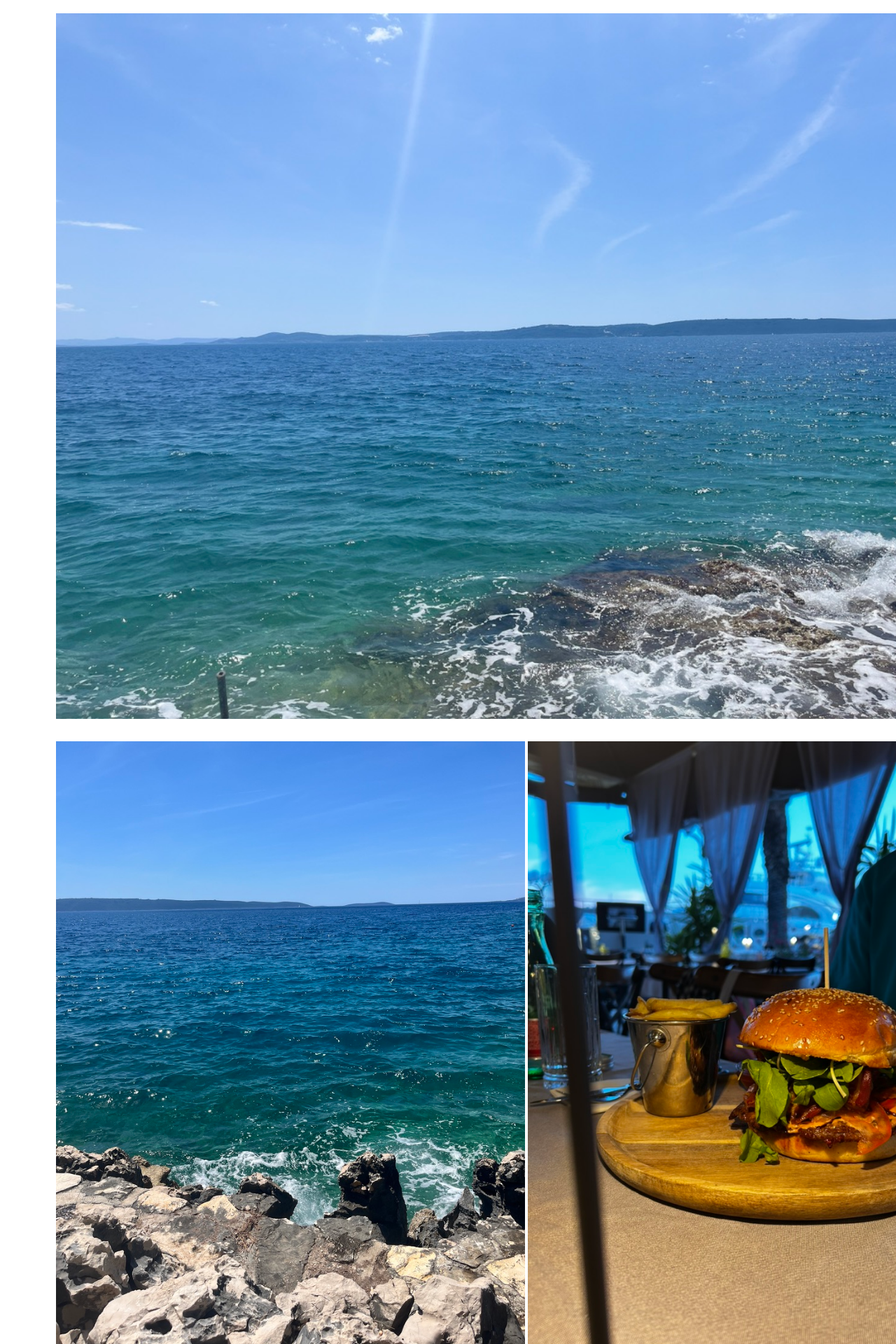
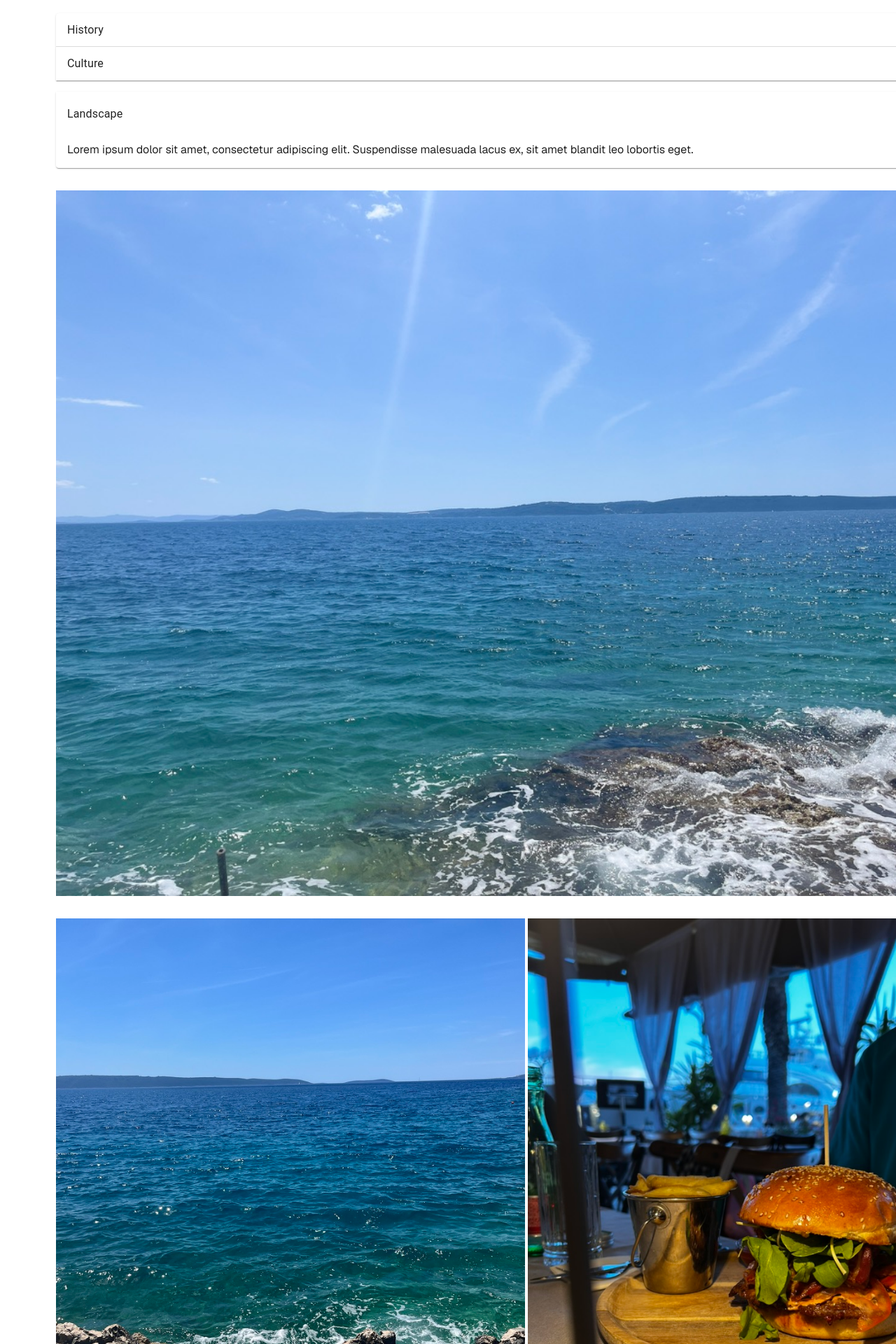
Before and after one commit to Deadly-Phantom/holiday-react, a Next.js app: page / in a window 1280 px wide. Shown: the part 700-2620 px from the top of the page at 70% size. Built offline with nearby package versions, Linux system fonts and the light colour scheme.

Commit message:
Refactored code

```diff
--- a/src/app/page.tsx
+++ b/src/app/page.tsx
@@ -1,128 +1,24 @@
 "use client";
 import Image from "next/image";
 import styles from "./page.module.css";
-import {
-  AppBar,
-  Avatar,
-  Box,
-  Button,
-  Card,
-  CardActions,
-  CardContent,
-  CardMedia,
-  IconButton,
-  ImageList,
-  ImageListItem,
-  ImageListItemBar,
-  Slider,
-  Stack,
-  Toolbar,
-  Typography,
-} from "@mui/material";
-import { LocalAirport, Menu } from "@mui/icons-material";
+import { Button } from "@mui/material";
+import { LocalAirport } from "@mui/icons-material";
+import TopBar from "@/components/TopBar";
+import Details from "@/components/Details";
+import SummaryCard from "@/components/SummaryCard";
+import Gallery from "@/components/Gallery";
 
-const itemData = [
-  {
-    img: "water.jpeg",
-    title: "Rocky beach",
-    author: "@tristan_heusser",
-  },
-  {
-    img: "burger.jpeg",
-    title: "Burger",
-    author: "@tristan_heusser",
-  },
-  {
-    img: "pizza.jpeg",
-    title: "Pizza",
-    author: "@tristan_heusser",
-  },
-  {
-    img: "icecream.jpeg",
-    title: "Icecream",
-    author: "@tristan_heusser",
-  },
-  {
-    img: "friends.jpeg",
-    title: "Friends",
-    author: "@tristan_heusser",
-  },
-  {
-    img: "dinner.jpeg",
-    title: "Dinner",
-    author: "@tristan_heusser",
-  },
-  {
-    img: "evening.jpeg",
-    title: "Evening",
-    author: "@tristan_heusser",
-  },
-  {
-    img: "basketball.jpeg",
-    title: "Basketball",
-    author: "@tristan_heusser",
-  },
-];
 export default function Home() {
   return (
     <>
-      <Box sx={{ flexGrow: 1 }}>
-        <AppBar position="static">
-          <Toolbar>
-            <IconButton
-              size="large"
-              edge="start"
-              color="inherit"
-              aria-label="menu"
-              sx={{ mr: 2 }}
-            >
-              <Menu />
-            </IconButton>
-            <Typography variant="h6" component="div" sx={{ flexGrow: 1 }}>
-              Menu
-            </Typography>
-            <Button color="inherit">Login</Button>
-          </Toolbar>
-        </AppBar>
-      </Box>
+      <TopBar />
       <div className={styles.page}>
         <main className={styles.main}>
           <Button variant="outlined" startIcon={<LocalAirport />}>
             Croatia Trip 2025
           </Button>
-          <Card sx={{ maxWidth: 345 }}>
-            <CardMedia
-              sx={{ height: 140 }}
-              image="night.jpeg"
-              title="Croatia"
-            />
-            <CardContent>
-              <Stack
-                direction="row"
-                spacing={2}
-                alignItems={"center"}
-                sx={{ width: "100%", marginTop: 2, marginBottom: 2 }}
-              >
-                <Avatar
-                  alt="Remy Sharp"
-                  src="/avatar.jpeg"
-                  sx={{ width: 60, height: 60 }}
-                />
-                <Typography gutterBottom variant="h5" component="div">
-                  Croatia at Night
-                </Typography>
-              </Stack>
-              <Typography variant="body2" sx={{ color: "text.secondary" }}>
-                Lorem ipsum dolor sit amet consectetur adipisicing elit. Ut
-                voluptatibus molestiae nobis quam accusamus rerum tenetur est
-                repellat nemo autem.
-              </Typography>
-            </CardContent>
-            <CardActions>
-              <Button size="small">Share</Button>
-              <Button size="small">Learn More</Button>
-            </CardActions>
-          </Card>
+          <SummaryCard />
+          <Details />
           <Image
             src="/landscape.jpeg"
             alt="Ocean"
@@ -131,23 +27,7 @@ export default function Home() {
             height={3024 / 3}
           />
 
-          <ImageList sx={{ width: "100%", height: 900 }}>
-            {itemData.map((item) => (
-              <ImageListItem key={item.img}>
-                <img
-                  srcSet={`${item.img}?w=248&fit=crop&auto=format&dpr=2 2x`}
-                  src={`${item.img}?w=248&fit=crop&auto=format`}
-                  alt={item.title}
-                  loading="lazy"
-                />
-                <ImageListItemBar
-                  title={item.title}
-                  subtitle={<span>by: {item.author}</span>}
-                  position="below"
-                />
-              </ImageListItem>
-            ))}
-          </ImageList>
+          <Gallery />
         </main>
       </div>
     </>
--- /dev/null
+++ b/src/components/Details.tsx
@@ -0,0 +1,54 @@
+"use client";
+import {
+  Accordion,
+  AccordionDetails,
+  AccordionSummary,
+  Typography,
+} from "@mui/material";
+import { ExpandMore } from "@mui/icons-material";
+
+export default function Details() {
+  return (
+    <div>
+      <Accordion>
+        <AccordionSummary
+          expandIcon={<ExpandMore />}
+          aria-controls="panel1-content"
+          id="panel1-header"
+        >
+          <Typography component="span">History</Typography>
+        </AccordionSummary>
+        <AccordionDetails>
+          Lorem ipsum dolor sit amet, consectetur adipiscing elit. Suspendisse
+          malesuada lacus ex, sit amet blandit leo lobortis eget.
+        </AccordionDetails>
+      </Accordion>
+      <Accordion>
+        <AccordionSummary
+          expandIcon={<ExpandMore />}
+          aria-controls="panel2-content"
+          id="panel2-header"
+        >
+          <Typography component="span">Culture</Typography>
+        </AccordionSummary>
+        <AccordionDetails>
+          Lorem ipsum dolor sit amet, consectetur adipiscing elit. Suspendisse
+          malesuada lacus ex, sit amet blandit leo lobortis eget.
+        </AccordionDetails>
+      </Accordion>
+      <Accordion defaultExpanded>
+        <AccordionSummary
+          expandIcon={<ExpandMore />}
+          aria-controls="panel3-content"
+          id="panel3-header"
+        >
+          <Typography component="span">Landscape</Typography>
+        </AccordionSummary>
+        <AccordionDetails>
+          Lorem ipsum dolor sit amet, consectetur adipiscing elit. Suspendisse
+          malesuada lacus ex, sit amet blandit leo lobortis eget.
+        </AccordionDetails>
+      </Accordion>
+    </div>
+  );
+}
--- /dev/null
+++ b/src/components/Gallery.tsx
@@ -0,0 +1,25 @@
+"use client";
+import { ImageList, ImageListItem, ImageListItemBar } from "@mui/material";
+import { imageData } from "./imageData";
+
+export default function Gallery() {
+  return (
+    <ImageList sx={{ width: "100%", height: 900 }}>
+      {imageData.map((item) => (
+        <ImageListItem key={item.img}>
+          <img
+            srcSet={`${item.img}?w=248&fit=crop&auto=format&dpr=2 2x`}
+            src={`${item.img}?w=248&fit=crop&auto=format`}
+            alt={item.title}
+            loading="lazy"
+          />
+          <ImageListItemBar
+            title={item.title}
+            subtitle={<span>by: {item.author}</span>}
+            position="below"
+          />
+        </ImageListItem>
+      ))}
+    </ImageList>
+  );
+}
--- /dev/null
+++ b/src/components/SummaryCard.tsx
@@ -0,0 +1,45 @@
+"use client";
+import {
+  Avatar,
+  Button,
+  Card,
+  CardActions,
+  CardContent,
+  CardMedia,
+  Stack,
+  Typography,
+} from "@mui/material";
+
+export default function SummaryCard() {
+  return (
+    <Card sx={{ maxWidth: 345 }}>
+      <CardMedia sx={{ height: 140 }} image="night.jpeg" title="Croatia" />
+      <CardContent>
+        <Stack
+          direction="row"
+          spacing={2}
+          alignItems={"center"}
+          sx={{ width: "100%", marginTop: 2, marginBottom: 2 }}
+        >
+          <Avatar
+            alt="Remy Sharp"
+            src="/avatar.jpeg"
+            sx={{ width: 60, height: 60 }}
+          />
+          <Typography gutterBottom variant="h5" component="div">
+            Croatia at Night
+          </Typography>
+        </Stack>
+        <Typography variant="body2" sx={{ color: "text.secondary" }}>
+          Lorem ipsum dolor sit amet consectetur adipisicing elit. Ut
+          voluptatibus molestiae nobis quam accusamus rerum tenetur est repellat
+          nemo autem.
+        </Typography>
+      </CardContent>
+      <CardActions>
+        <Button size="small">Share</Button>
+        <Button size="small">Learn More</Button>
+      </CardActions>
+    </Card>
+  );
+}
--- /dev/null
+++ b/src/components/TopBar.tsx
@@ -0,0 +1,34 @@
+"use client";
+import {
+  AppBar,
+  Box,
+  Button,
+  IconButton,
+  Toolbar,
+  Typography,
+} from "@mui/material";
+import { Menu } from "@mui/icons-material";
+
+export default function TopBar() {
+  return (
+    <Box sx={{ flexGrow: 1 }}>
+      <AppBar position="static">
+        <Toolbar>
+          <IconButton
+            size="large"
+            edge="start"
+            color="inherit"
+            aria-label="menu"
+            sx={{ mr: 2 }}
+          >
+            <Menu />
+          </IconButton>
+          <Typography variant="h6" component="div" sx={{ flexGrow: 1 }}>
+            Menu
+          </Typography>
+          <Button color="inherit">Login</Button>
+        </Toolbar>
+      </AppBar>
+    </Box>
+  );
+}
--- /dev/null
+++ b/src/components/imageData.ts
@@ -0,0 +1,42 @@
+export const imageData = [
+  {
+    img: "water.jpeg",
+    title: "Rocky beach",
+    author: "@tristan_heusser",
+  },
+  {
+    img: "burger.jpeg",
+    title: "Burger",
+    author: "@tristan_heusser",
+  },
+  {
+    img: "pizza.jpeg",
+    title: "Pizza",
+    author: "@tristan_heusser",
+  },
+  {
+    img: "icecream.jpeg",
+    title: "Icecream",
+    author: "@tristan_heusser",
+  },
+  {
+    img: "friends.jpeg",
+    title: "Friends",
+    author: "@tristan_heusser",
+  },
+  {
+    img: "dinner.jpeg",
+    title: "Dinner",
+    author: "@tristan_heusser",
+  },
+  {
+    img: "evening.jpeg",
+    title: "Evening",
+    author: "@tristan_heusser",
+  },
+  {
+    img: "basketball.jpeg",
+    title: "Basketball",
+    author: "@tristan_heusser",
+  },
+];
```
